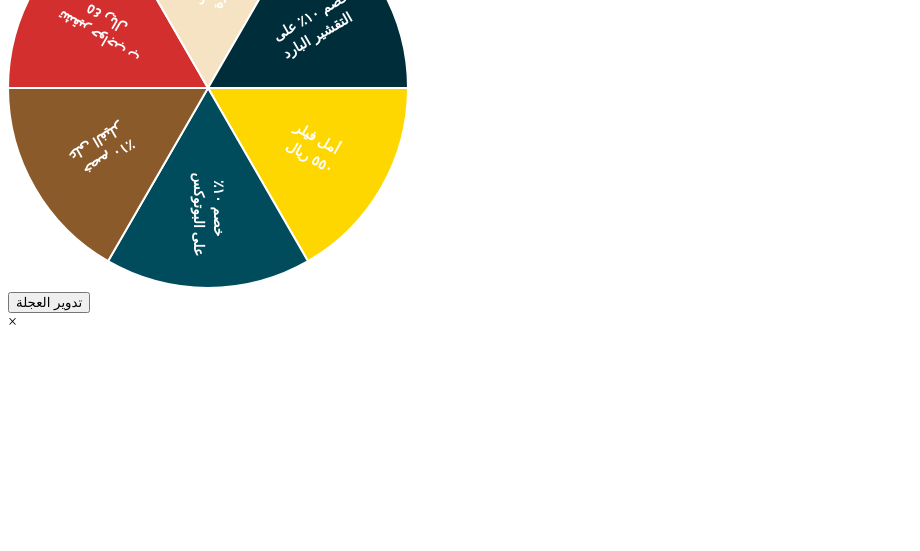
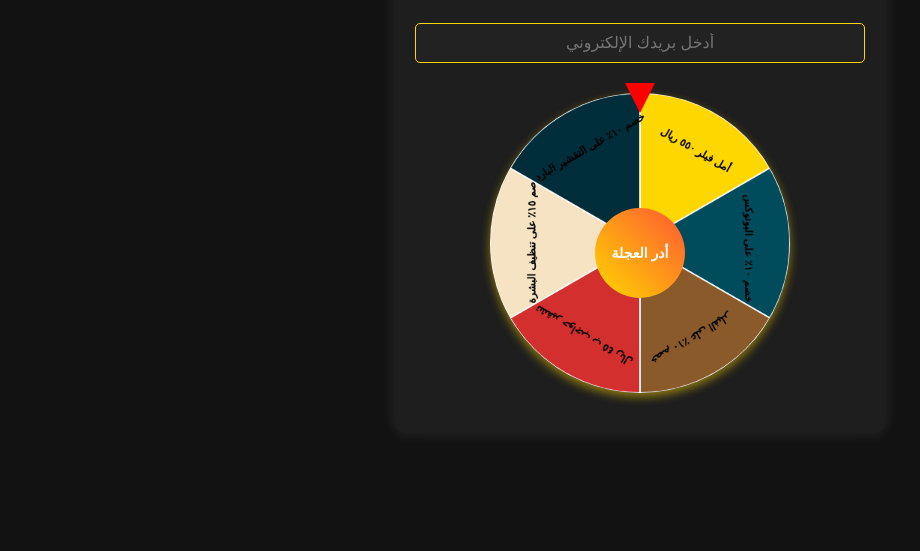
Before and after one commit to mariam-abdallah/Ramadan, a plain HTML site: page index.html in a window 1280 px wide. Shown: the part 249-800 px from the top of the page, without its empty margins (0-920 px from the left). Drawn offline with Linux system fonts and the light colour scheme.

Commit message:
First commit - Upload project

```diff
--- a/index.html
+++ b/index.html
@@ -4,20 +4,21 @@
     <meta charset="UTF-8">
     <meta name="viewport" content="width=device-width, initial-scale=1.0">
     <title>مسابقة رمضان</title>
-    <link rel="stylesheet" href="styles.css">
+    <link rel="stylesheet" href="style.css">
 </head>
 <body>
     <div class="container">
         <h1>مسابقة رمضان</h1>
         <p>أدر العجلة وجرب حظك واكسب معنا</p>
         <input type="email" id="email" placeholder="أدخل بريدك الإلكتروني">
-        <button onclick="startGame()">ابدأ اللعب</button>
+
         <div class="wheel-container">
             <canvas id="wheelCanvas" width="400" height="400"></canvas>
             <div class="pointer"></div>
+            <button id="spinButton" onclick="spinWheel()">أدر العجلة</button> <!-- ✅ الزر في المنتصف -->
         </div>
-        <button id="spinButton" onclick="spinWheel()">تدوير العجلة</button>
-        <audio id="spinSound" src="spin-sound.mp3"></audio>
+
+        <audio id="spinSound" src="spin-sound.mp3.wav"></audio>
     </div>
 
     <div id="prizePopup" class="popup">
@@ -26,6 +27,14 @@
             <p id="prizeText"></p>
         </div>
     </div>
+    <!-- ✅ نافذة منبثقة للتنبيهات -->
+<div id="alertPopup" class="popup">
+    <div class="popup-content">
+        <span class="close" onclick="closeAlertPopup()">&times;</span>
+        <p id="alertMessage"></p>
+    </div>
+</div>
+
 
     <script src="script.js"></script>
 </body>
--- a/script.js
+++ b/script.js
@@ -10,22 +10,26 @@ const prizes = [
 const colors = ["#FFD700", "#004C5C", "#8B5A2B", "#D32F2F", "#F5E3C3", "#002D3A"];
 let canvas = document.getElementById("wheelCanvas");
 let ctx = canvas.getContext("2d");
-let angle = 0;
+let spinBtn = document.getElementById("spinButton");
+let currentRotation = 0;
 let userEmail = "";
+let spinSound = document.getElementById("spinSound");
 
-// دالة رسم العجلة
-function drawWheel() {
-    let totalSlices = prizes.length;
+const totalSlices = prizes.length;
+const sectionAngle = 360 / totalSlices;
+
+function drawWheel(rotationAngle = 0) {
     let sliceAngle = (2 * Math.PI) / totalSlices;
 
-    ctx.clearRect(0, 0, canvas.width, canvas.height); // تنظيف العجلة القديمة
-    angle = 0; // إعادة تعيين الزاوية لضمان دقة الرسم
+    ctx.clearRect(0, 0, canvas.width, canvas.height);
+    ctx.save();
+    ctx.translate(200, 200);
+    ctx.rotate(rotationAngle - Math.PI / 2); // ✅ Align prizes with the pointer
 
     for (let i = 0; i < totalSlices; i++) {
-        // رسم كل خانة
         ctx.beginPath();
-        ctx.moveTo(200, 200);
-        ctx.arc(200, 200, 200, angle, angle + sliceAngle);
+        ctx.moveTo(0, 0);
+        ctx.arc(0, 0, 200, i * sliceAngle, (i + 1) * sliceAngle);
         ctx.closePath();
         ctx.fillStyle = colors[i % colors.length];
         ctx.fill();
@@ -33,54 +37,26 @@ function drawWheel() {
         ctx.lineWidth = 2;
         ctx.stroke();
 
-        // ضبط النص داخل كل خانة
         ctx.save();
-        ctx.translate(200, 200); // نقل نقطة الرسم إلى مركز العجلة
-        ctx.rotate(angle + sliceAngle / 2); // ضبط زاوية النص لتكون أفقية داخل الخانة
-
-        ctx.fillStyle = "#fff";
+        ctx.rotate(i * sliceAngle + sliceAngle / 2);
+        ctx.translate(140, 0);
+        ctx.rotate(Math.PI / 2);
+        ctx.fillStyle = "black";
         ctx.font = "bold 14px Arial";
         ctx.textAlign = "center";
-        ctx.textBaseline = "middle"; // جعل النص في المنتصف
+        ctx.fillText(prizes[i], 0, 0);
+        ctx.restore();
+    }
 
-        // تقسيم النص الطويل تلقائيًا إلى سطرين أو أكثر
-        let words = prizes[i].split(" ");
-        let line1 = words.slice(0, Math.ceil(words.length / 2)).join(" ");
-        let line2 = words.slice(Math.ceil(words.length / 2)).join(" ");
-
-        ctx.fillText(line1, 120, -10, 90); // السطر الأول
-        ctx.fillText(line2, 120, 10, 90);  // السطر الثاني
-
-        ctx.restore();
-        angle += sliceAngle;
-    }
+    ctx.restore();
 }
 
-// استدعاء الدالة لرسم العجلة عند تحميل الصفحة
 drawWheel();
 
 function startGame() {
     userEmail = document.getElementById("email").value.trim();
-
     if (!userEmail) {
         alert("يرجى إدخال بريدك الإلكتروني للعب");
-        return;
-    }
-
-    let lastPlayedDate = localStorage.getItem(userEmail);
-    let today = new Date().toISOString().split('T')[0]; // حفظ التاريخ بصيغة YYYY-MM-DD
-
-    if (lastPlayedDate === today) {
-        alert("لقد قمت باللعب اليوم بالفعل! حاول مرة أخرى غدًا.");
-        return;
-    }
-
-    document.getElementById("spinButton").disabled = false; // السماح بالتدوير
-}
-
-function spinWheel() {
-    if (!userEmail) {
-        alert("يرجى إدخال البريد الإلكتروني أولا!");
         return;
     }
 
@@ -92,27 +68,92 @@ function spinWheel() {
         return;
     }
 
-    document.getElementById("spinSound").play();
-
-    let rotation = Math.floor(Math.random() * 360) + 720;
-    let sectionAngle = 360 / prizes.length;
-    let selectedPrizeIndex = Math.floor(((rotation % 360) + sectionAngle / 2) / sectionAngle) % prizes.length;
-
-    canvas.style.transition = "transform 3s ease-out";
-    canvas.style.transform = `rotate(${rotation}deg)`;
-
-    setTimeout(() => {
-        localStorage.setItem(userEmail, today); // حفظ تاريخ اللعب
-        showPopup(prizes[selectedPrizeIndex]);
-        document.getElementById("spinButton").disabled = true; // تعطيل زر التدوير بعد اللعب
-    }, 3000);
+    spinBtn.disabled = false;
 }
 
+function spinWheel() {
+    let userEmail = document.getElementById("email").value.trim(); // ✅ Get email input
+
+    // ✅ **Regular expression for email validation**
+    let emailPattern = /^[a-zA-Z0-9._%+-]+@[a-zA-Z0-9.-]+\.[a-zA-Z]{2,}$/;
+
+    if (!userEmail) {
+        showAlertPopup("❌ يرجى إدخال البريد الإلكتروني!");
+        return;
+    }
+
+    if (!emailPattern.test(userEmail)) {
+        showAlertPopup("⚠️ البريد الإلكتروني غير صحيح، يرجى إدخال بريد صالح!");
+        return;
+    }
+
+    let lastPlayedDate = localStorage.getItem(userEmail);
+    let today = new Date().toISOString().split('T')[0];
+
+    if (lastPlayedDate === today) {
+        showAlertPopup("⏳ لقد قمت باللعب اليوم بالفعل! حاول مرة أخرى غدًا.");
+        return;
+    }
+
+    spinBtn.disabled = true; // ✅ Disable button during spin
+    spinSound.currentTime = 0;
+    spinSound.play();
+
+    let randomDegrees = Math.floor(Math.random() * 360) + 1800; // ✅ Ensures multiple spins before stopping
+    let finalRotation = currentRotation + randomDegrees;
+
+    let start = performance.now();
+    let duration = 3000; // ✅ Smooth spin over 3 seconds
+
+    function animateSpin(time) {
+        let progress = (time - start) / duration;
+        if (progress < 1) {
+            let easeOut = 1 - Math.pow(1 - progress, 3);
+            let currentAngle = currentRotation + easeOut * randomDegrees;
+            drawWheel((currentAngle * Math.PI) / 180);
+            requestAnimationFrame(animateSpin);
+        } else {
+            spinSound.pause();
+            spinSound.currentTime = 0;
+            currentRotation = finalRotation % 360;
+
+            // ✅ **Correct prize selection logic**
+            let normalizedRotation = (360 - currentRotation) % 360;
+            let selectedPrizeIndex = Math.floor(normalizedRotation / sectionAngle) % totalSlices;
+
+            localStorage.setItem(userEmail, today);
+            showPopup(prizes[selectedPrizeIndex]);
+
+            setTimeout(() => {
+                spinBtn.disabled = false; // ✅ Re-enable button after spin
+            }, 1000);
+        }
+    }
+
+    requestAnimationFrame(animateSpin);
+}
+
+
+
 function showPopup(prize) {
-    document.getElementById("prizeText").innerText = `مبروك! لقد فزت بـ: ${prize}`;
-    document.getElementById("prizePopup").style.display = "block";
+    let popup = document.getElementById("prizePopup");
+    let prizeText = document.getElementById("prizeText");
+    prizeText.innerText = `🎉 مبروك! لقد فزت بـ: ${prize} 🎁`;
+    popup.style.display = "block";
 }
 
 function closePopup() {
     document.getElementById("prizePopup").style.display = "none";
 }
+// ✅ دالة لإظهار النافذة المنبثقة مع رسالة مخصصة
+function showAlertPopup(message) {
+    let popup = document.getElementById("alertPopup");
+    let messageText = document.getElementById("alertMessage");
+    messageText.innerText = message;
+    popup.style.display = "block";
+}
+
+// ✅ دالة إغلاق النافذة المنبثقة
+function closeAlertPopup() {
+    document.getElementById("alertPopup").style.display = "none";
+}
--- a/style.css
+++ b/style.css
@@ -1,75 +1,181 @@
+@import url('https://fonts.googleapis.com/css2?family=Cairo:wght@400;700&display=swap');
+
 body {
-    font-family: 'Arial', sans-serif;
+    font-family: 'Cairo', sans-serif;
     text-align: center;
-    background-color: #F5E3C3;
-    color: #8B5A2B;
+    background-color: #121212; /* خلفية داكنة */
+    color: white;
+    margin: 0;
+    padding: 0;
+    display: flex;
+    justify-content: center;
+    align-items: center;
+    height: 100vh; /* جعل المحتوى في منتصف الصفحة */
 }
 
 .container {
-    margin-top: 50px;
+    background: #1E1E1E; /* خلفية داكنة */
+    padding: 20px;
+    box-shadow: 0 0 15px rgba(255, 255, 255, 0.1);
+    border-radius: 10px;
+    width: 90%;
+    max-width: 450px;
+    text-align: center;
 }
 
+/* تنسيق العنوان */
 h1 {
-    color: #D4AF37;
+    color: #FFD700; /* لون ذهبي */
+    font-size: 24px;
+    margin-bottom: 10px;
 }
 
+/* 🔹 تنسيق الأزرار */
 button {
-    background-color: #004C5C;
+    background: linear-gradient(45deg, #FFD700, #FF5733);
     color: white;
     border: none;
-    padding: 10px 20px;
+    padding: 12px 20px;
     cursor: pointer;
     font-size: 16px;
+    border-radius: 5px;
+    transition: 0.3s ease-in-out;
+    margin-top: 10px;
+    width: 100%;
 }
 
 button:hover {
-    background-color: #002D3A;
+    background: linear-gradient(45deg, #FF5733, #FFD700);
+    transform: scale(1.05);
+}
+
+/* تنسيق حقل البريد الإلكتروني */
+input[type="email"] {
+    width: 95%;
+    padding: 10px;
+    margin: 10px 0;
+    border: 1px solid #FFD700;
+    border-radius: 5px;
+    text-align: center;
+    font-size: 16px;
+    background-color: #222;
+    color: white;
 }
 
 .wheel-container {
     position: relative;
-    width: 400px;
-    height: 400px;
+    width: 100%;
+    max-width: 400px;
     margin: 20px auto;
+    display: flex;
+    justify-content: center;
+    align-items: center;
 }
 
-canvas {
-    border-radius: 50%;
-    box-shadow: 0 0 10px rgba(0, 0, 0, 0.2);
+#spinButton {
+    position: absolute;
+    top: 50%; /* ✅ ضع الزر في منتصف العجلة */
+    left: 50%;
+    transform: translate(-50%, -50%); /* ✅ تأكيد أنه في المركز */
+    background: linear-gradient(45deg, #FFD700, #FF5733);
+    color: white;
+    border: none;
+    padding: 12px 18px; /* ✅ تعديل الحجم ليكون متناسقًا */
+    cursor: pointer;
+    font-size: 14px;
+    font-weight: bold;
+    border-radius: 50%; /* ✅ جعله دائريًا */
+    width: 60px; /* ✅ ضبط حجم الزر */
+    height: 60px;
+    display: flex;
+    align-items: center;
+    justify-content: center;
+    transition: 0.3s ease-in-out;
+    z-index: 10;
+    text-align: center;
 }
 
+#spinButton:hover {
+    background: linear-gradient(45deg, #FF5733, #FFD700);
+    transform: translate(-50%, -50%) scale(1.1); /* ✅ تأثير التكبير عند التحويم */
+}
+
+#spinButton {
+    position: absolute; /* يجعل الزر فوق العجلة */
+    top: 50%; /* يضع الزر في منتصف العجلة */
+    left: 50%;
+    transform: translate(-50%, -50%); /* يضبط موقعه ليكون بالضبط في المنتصف */
+    background: linear-gradient(45deg, #FFD700, #FF5733);
+    color: white;
+    border: none;
+    padding: 10px 15px; /* ✅ تصغير الزر */
+    cursor: pointer;
+    font-size: 14px; /* ✅ تصغير النص داخل الزر */
+    font-weight: bold;
+    border-radius: 50%; /* ✅ يجعل الزر دائريًا مثل العجلة */
+    width: 90px; /* ✅ تصغير عرض الزر */
+    height: 90px; /* ✅ تصغير ارتفاع الزر */
+    display: flex;
+    align-items: center;
+    justify-content: center;
+    transition: 0.3s ease-in-out;
+    z-index: 10; /* يجعل الزر فوق العجلة */
+    text-align: center;
+}
+
+#spinButton:hover {
+    background: linear-gradient(45deg, #FF5733, #FFD700);
+    transform: translate(-50%, -50%) scale(1.1); /* تأثير تكبير عند التحويم */
+}
+
+
+
+canvas {
+    width: 100%;
+    max-width: 300px;
+    border-radius: 50%;
+    box-shadow: 0 4px 10px rgba(255, 215, 0, 0.5);
+}
+
+/* 🔹 نقل السهم إلى أعلى العجلة */
 .pointer {
     position: absolute;
-    top: 50%;
+    top: -10px; /* نقل السهم إلى أعلى العجلة */
     left: 50%;
     width: 0;
     height: 0;
     border-left: 15px solid transparent;
     border-right: 15px solid transparent;
-    border-bottom: 30px solid red;
-    transform: translate(-50%, -150%);
+    border-top: 30px solid red;
+    transform: translateX(-50%);
+    z-index: 10;
 }
 
+/* ✅ تنسيق عام للنوافذ المنبثقة */
 .popup {
     display: none;
     position: fixed;
     top: 50%;
     left: 50%;
     transform: translate(-50%, -50%);
-    background: white;
+    background: #222;
     padding: 20px;
-    box-shadow: 0px 0px 10px gray;
+    box-shadow: 0px 0px 10px rgba(255, 255, 255, 0.3);
     border-radius: 10px;
+    text-align: center;
+    max-width: 80%;
+    color: white;
+    font-size: 18px;
+    font-weight: bold;
+    z-index: 1000;
 }
 
-.popup-content {
-    text-align: center;
-}
-
+/* ✅ تصميم زر إغلاق النافذة */
 .close {
     position: absolute;
     top: 10px;
     right: 15px;
-    font-size: 18px;
+    font-size: 20px;
     cursor: pointer;
+    color: #FFD700;
 }
```
